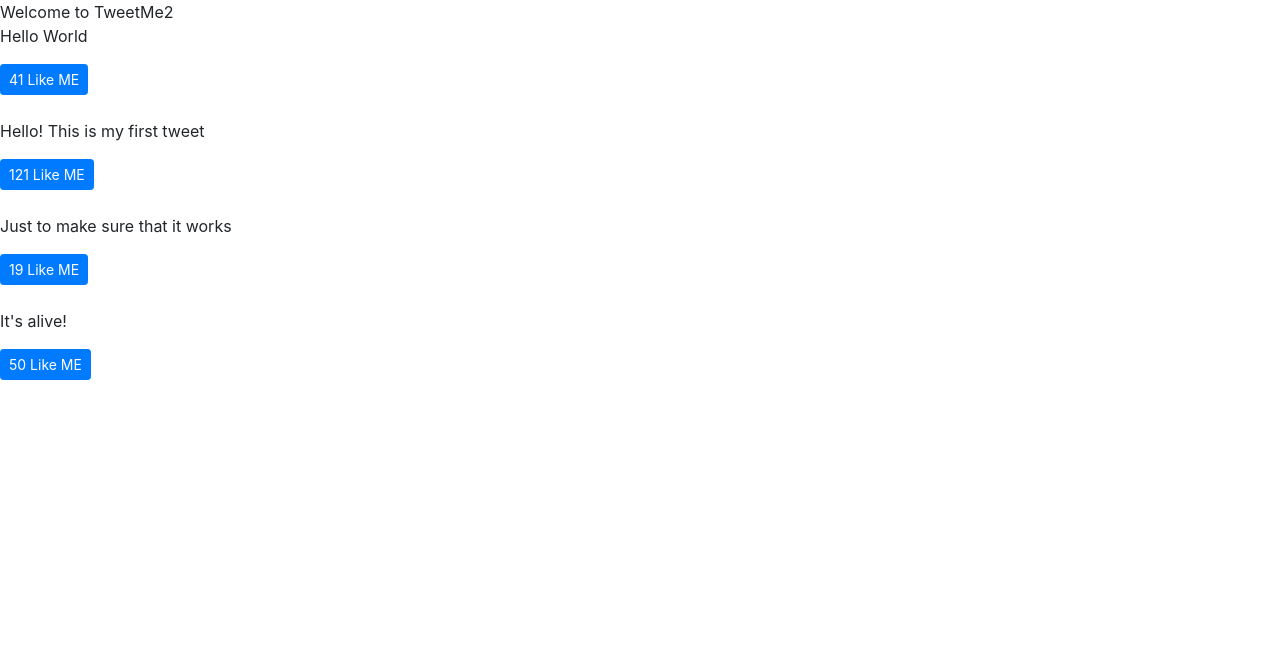
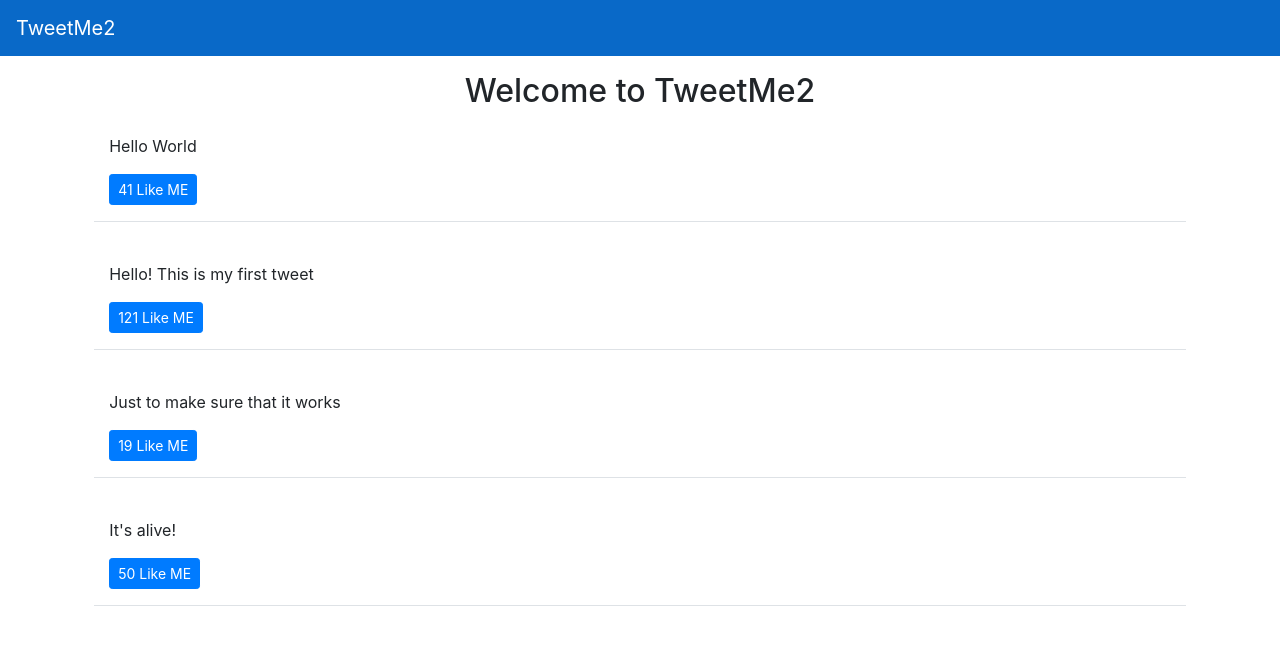
Before and after one commit to DarishkaAMS/Dj_Rest_Projects-TweetMe2, a Django app: page / in a window 1280 px wide. Shown: the top 645 px of the page. Run offline with Django 3.2, Linux system fonts and the light colour scheme; data comes from the database, SQL or seed files in the repository; data that the repository does not hold is empty; some libraries are stand-ins or nearby versions.

Commit message:
Add Fotter and Bootstrap themes

```diff
--- a/tweets/templates/base.html
+++ b/tweets/templates/base.html
@@ -3,13 +3,21 @@
     <head>
         <meta charset="utf-8">
         <meta name="viewport" content="width=device-width, initial-scale=1, shrink-to-fit=no">
-        <title>TweetMe2 {% block head_title %} {% endblock %}</title>
         <!-- Bootstrap CSS -->
         <link rel="stylesheet" href="https://stackpath.bootstrapcdn.com/bootstrap/4.5.2/css/bootstrap.min.css" integrity="sha384-JcKb8q3iqJ61gNV9KGb8thSsNjpSL0n8PARn9HuZOnIxN0hoP+VmmDGMN5t9UJ0Z" crossorigin="anonymous">
+        <style>
+            .bg-tweetme {
+                background-color: #0969c8!important;
+            }
+        </style>
+        <title>TweetMe2 {% block head_title %} {% endblock %}</title>
     </head>
     <body>
-        {% block content %}
-        {% endblock content %}
+        {% include "components/navbar.html" %}
+        <div class='conteiner'>
+            {% block content %}
+            {% endblock content %}
+        </div>
         <!-- DRY Don't Repeat YourSelf-->
         <!-- Optional JavaScript -->
         <!-- jQuery first, then Popper.js, then Bootstrap JS -->
--- /dev/null
+++ b/tweets/templates/components/navbar.html
@@ -0,0 +1,35 @@
+<nav class="navbar navbar-expand-lg navbar-dark bg-tweetme mb-3">
+    <a class="navbar-brand" href="/">TweetMe2</a>
+    <button class="navbar-toggler" type="button" data-toggle="collapse" data-target="#navbarSupportedContent" aria-controls="navbarSupportedContent" aria-expanded="false" aria-label="Toggle navigation">
+      <span class="navbar-toggler-icon"></span>
+    </button>
+
+    <div class="collapse navbar-collapse d-none" id="navbarSupportedContent">
+      <ul class="navbar-nav mr-auto d-none">
+        <li class="nav-item active">
+          <a class="nav-link" href="#">Home <span class="sr-only">(current)</span></a>
+        </li>
+        <li class="nav-item">
+          <a class="nav-link" href="#">Link</a>
+        </li>
+        <li class="nav-item dropdown">
+          <a class="nav-link dropdown-toggle" href="#" id="navbarDropdown" role="button" data-toggle="dropdown" aria-haspopup="true" aria-expanded="false">
+            Dropdown
+          </a>
+          <div class="dropdown-menu" aria-labelledby="navbarDropdown">
+            <a class="dropdown-item" href="#">Action</a>
+            <a class="dropdown-item" href="#">Another action</a>
+            <div class="dropdown-divider"></div>
+            <a class="dropdown-item" href="#">Something else here</a>
+          </div>
+        </li>
+        <li class="nav-item">
+          <a class="nav-link disabled" href="#" tabindex="-1" aria-disabled="true">Disabled</a>
+        </li>
+      </ul>
+      <form class="form-inline my-2 my-lg-0 d-none">
+        <input class="form-control mr-sm-2" type="search" placeholder="Search" aria-label="Search">
+        <button class="btn btn-outline-success my-2 my-sm-0" type="submit">Search</button>
+      </form>
+    </div>
+  </nav>
--- a/tweets/templates/tweets/home.html
+++ b/tweets/templates/tweets/home.html
@@ -5,9 +5,14 @@ This is Amazing Block Title!!! =^_^=
 {% endblock %}
 
 {% block content %}
-Welcome to TweetMe2
 
-<div id = 'tweets'>
+<div class='row text-center'>
+    <div class='col'>
+        <h2> Welcome to TweetMe2 </h2>
+    </div>
+</div>
+
+<div class='row' id = 'tweets'>
     Loading.... Please wait. <br> Hm... You might enjoy some tea :)
 </div>
 
@@ -35,7 +40,7 @@ Welcome to TweetMe2
     }
 
     function formatTweetElement(tweet) {
-        var formattedTweet = "<div class='mb-4 tweet' id='tweet-" + tweet.id
+        var formattedTweet = "<div class='col-12 col-md-10 mx-auto border-bottom py-3 mb-4 tweet' id='tweet-" + tweet.id
         + "'><p>" + tweet.content +
         "</p><div class='btn-group'>" + likeBtn(tweet) + "</div></div>"
         return formattedTweet
```
Also changed, not shown: tweets/templates/components/footer.html (added).
